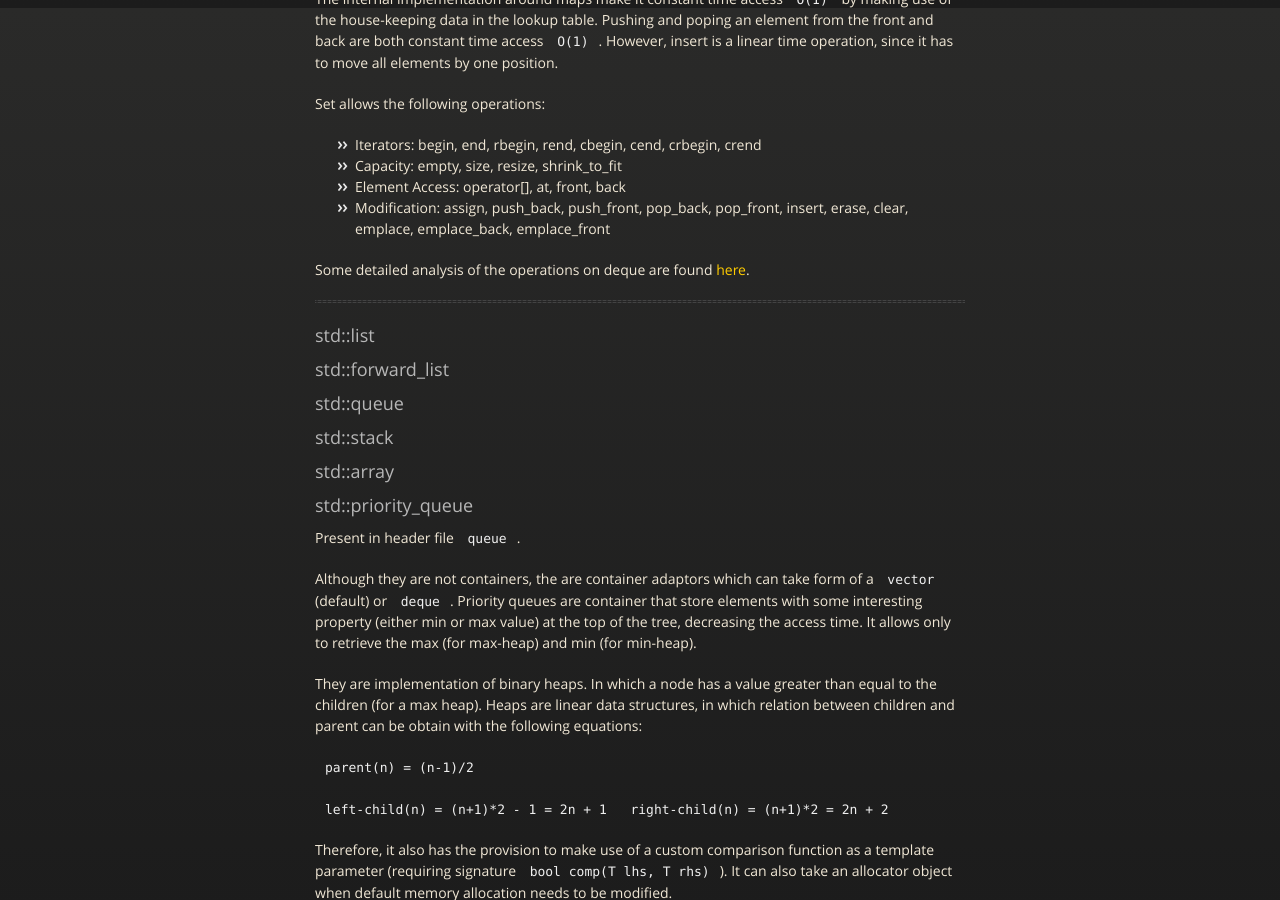
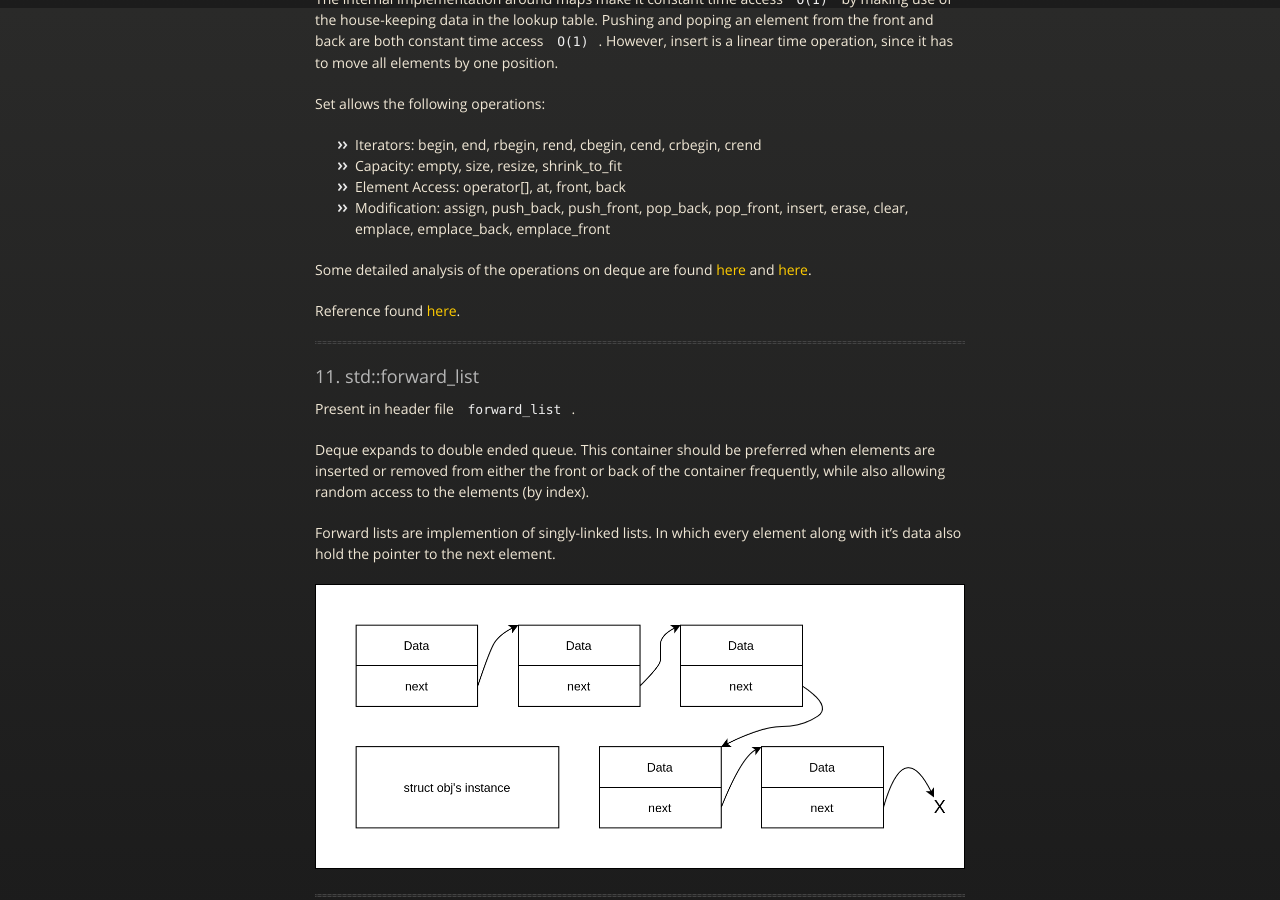
Before and after one commit to naveenspace7/naveenspace7.github.io, a Jekyll site: the page built from _posts/2020-1-23-DatastructuresCpp.md, in a window 1280 px wide and 900 px high, scrolled down 6292 px. Built offline with Jekyll 4.4.1, drawn with Linux system fonts in a browser that asks for light colours.

Commit message:
Add about forward list

```diff
--- a/_posts/2020-1-23-DatastructuresCpp.md
+++ b/_posts/2020-1-23-DatastructuresCpp.md
@@ -226,7 +226,6 @@ Deque expands to double ended queue. This container should be preferred when ele
 <!-- Implementation -->
 Deque is commonly implemented as dynamic arrays in which multiple arrays are attached with linked with each other. Generally these multiple arrays are managed from a lookup table. The working of this data structure is shown in the image below.It should be noted that the size of the chucks should be constant throughout an instance.
 
-
 <!-- Figure of binary search tree -->
 ![Double Ended Queue Implementation as shown by Konrad Rudolph]({{site.url}}/assets/images/deque.png)
 
@@ -242,13 +241,48 @@ Set allows the following operations:
 * Element Access: operator[], at, front, back
 * Modification: assign, push_back, push_front, pop_back, pop_front, insert, erase, clear, emplace, emplace_back, emplace_front
 
-Some detailed analysis of the operations on deque are found [here](https://www.codeproject.com/Articles/5425/An-In-Depth-Study-of-the-STL-Deque-Container).
+Some detailed analysis of the operations on deque are found [here](https://www.codeproject.com/Articles/5425/An-In-Depth-Study-of-the-STL-Deque-Container) and [here](http://cpp-tip-of-the-day.blogspot.com/2013/11/how-is-stddeque-implemented.html).
+
+Reference found [here](http://www.cplusplus.com/reference/deque/deque/).
+
+___
+
+
+### 11. std::forward_list  <a name="forwardlist"></a>
+
+<!-- Header file -->
+Present in header file `forward_list`.
+
+<!-- General purpose and properties -->
+Deque expands to double ended queue. This container should be preferred when elements are inserted or removed from either the front or back of the container frequently, while also allowing random access to the elements (by index).
+
+<!-- Implementation -->
+Forward lists are implemention of singly-linked lists. In which every element along with it's data also hold the pointer to the next element.
+
+<!-- Deque is commonly implemented as dynamic arrays in which multiple arrays are attached with linked with each other. Generally these multiple arrays are managed from a lookup table. The working of this data structure is shown in the image below.It should be noted that the size of the chucks should be constant throughout an instance. -->
+
+
+<!-- Figure of binary search tree -->
+![Singly-Linked List]({{site.url}}/assets/images/forward-list.png)
+
+<!-- Access times -->
+<!-- The internal implementation around maps make it constant time access `O(1)` by making use of the house-keeping data in the lookup table. Pushing and poping an element from the front and back are both constant time access `O(1)`. However, insert is a linear time operation, since it has to move all elements by one position. -->
+
+<!-- Operations possible -->
+<!-- Set allows the following operations:
+* Iterators: begin, end, rbegin, rend, cbegin, cend, crbegin, crend
+* Capacity: empty, size, resize, shrink_to_fit
+* Element Access: operator[], at, front, back
+* Modification: assign, push_back, push_front, pop_back, pop_front, insert, erase, clear, emplace, emplace_back, emplace_front -->
+
+<!-- Some detailed analysis of the operations on deque are found [here](https://www.codeproject.com/Articles/5425/An-In-Depth-Study-of-the-STL-Deque-Container). -->
+
+<!-- Reference found [here](http://www.cplusplus.com/reference/deque/deque/). -->
+
 
 ___
 
 ### std::list
-
-### std::forward_list
 
 ### std::queue
 
```
Also changed, not shown: assets/images/forward-list.png (added).
